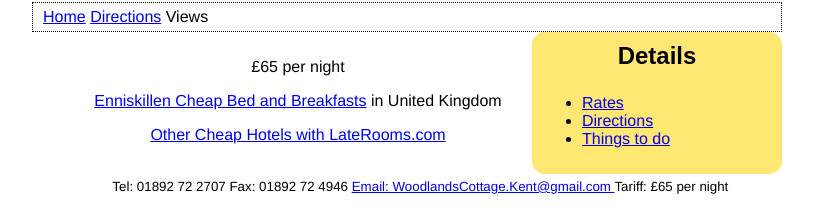
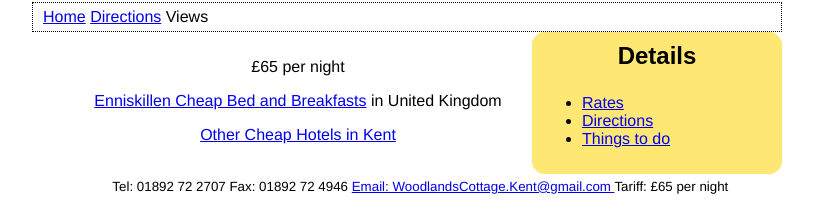
Before and after one commit to johnnonolan/BrenchleyHilton, a plain HTML site: page Rates.html in a window 1280 px wide. Shown: the part 140-356 px from the top of the page, without its empty margins (233-1046 px from the left). Drawn offline with Linux system fonts and the light colour scheme.

Commit message:
chenged late rooms to be kent specific

```diff
--- a/Rates.html
+++ b/Rates.html
@@ -41,7 +41,7 @@
 		<div id="content">
 		<p>&#xa3;65 per night</p>
         <p><A HREF="http://www.bedandbreakfasts.co.uk/propertysearch.asp?townCity=Enniskillen">Enniskillen Cheap Bed and Breakfasts</A> in United Kingdom</p>
-        <p><a title="Late hotel rooms UK, Ireland, Europe, US offers hotels with last minute discount deals." href="http://www.laterooms.com/en/p10161/r100_hotels-in-uk.aspx">Other Cheap Hotels with LateRooms.com</a></p>
+        <p><a title="Late hotel rooms UK, Ireland, Europe, US offers hotels with last minute discount deals." href="http://www.laterooms.com/en/p10161/k16292897_kent-hotels.aspx">Other Cheap Hotels in Kent</a></p>
 		</div>
 
 		<div id="sidebar">
```
